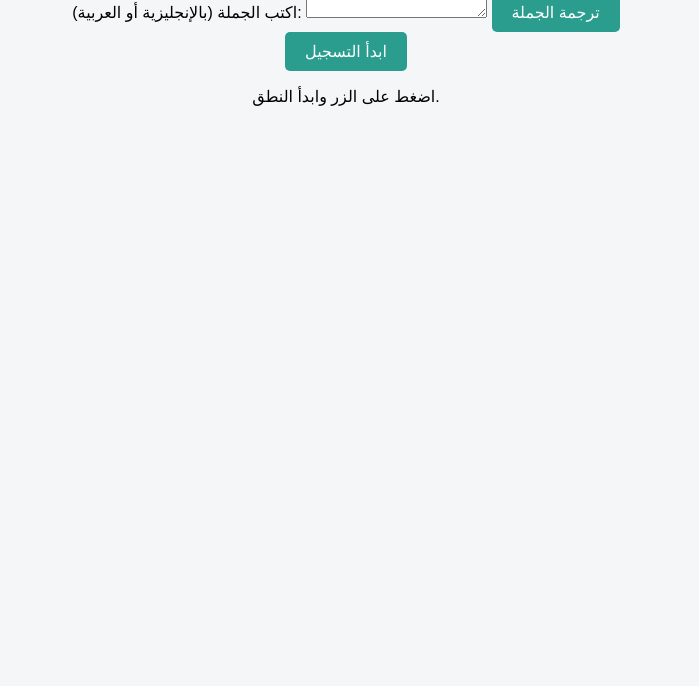
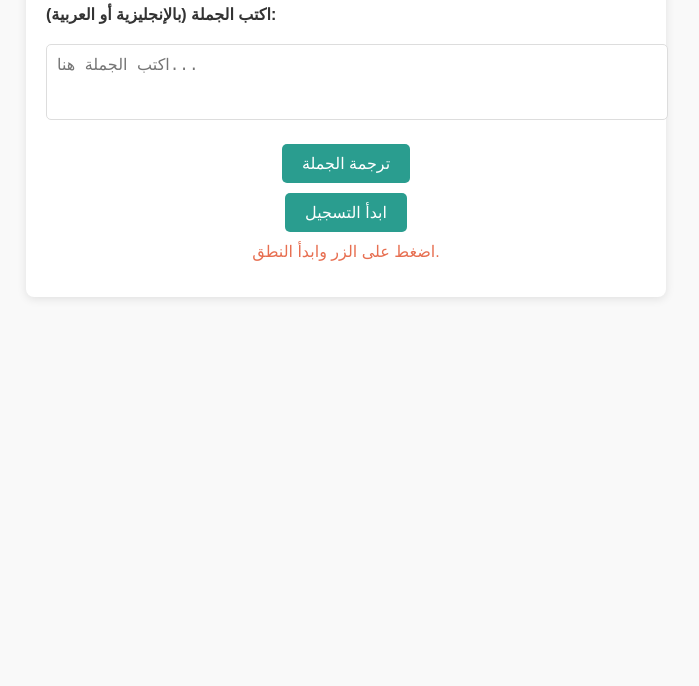
Before and after one commit to vbx123/to-talk, a plain HTML site: page index.html in a window 1280 px wide. Shown: the part 114-800 px from the top of the page, without its empty margins (294-993 px from the left). Drawn offline with Linux system fonts and the light colour scheme.

Commit message:
styles.css

```diff
--- a/styles.css
+++ b/styles.css
@@ -1,21 +1,41 @@
-
 body {
     font-family: 'Arial', sans-serif;
+    background-color: #f9f9f9;
     text-align: center;
     margin: 0;
-    padding: 0;
-    background: #f4f6f8;
+    padding: 20px;
+    color: #333;
+}
+
+.container {
+    max-width: 600px;
+    margin: auto;
+    padding: 20px;
+    background: #fff;
+    box-shadow: 0 2px 10px rgba(0, 0, 0, 0.1);
+    border-radius: 8px;
 }
 
 h1 {
     color: #2a9d8f;
+    margin-bottom: 20px;
 }
 
-#username {
+label {
+    font-weight: bold;
+    margin-bottom: 10px;
+    display: block;
+    text-align: left;
+}
+
+textarea {
+    width: 100%;
     padding: 10px;
-    font-size: 18px;
-    width: 250px;
-    margin-bottom: 20px;
+    margin: 10px 0;
+    font-size: 16px;
+    border: 1px solid #ddd;
+    border-radius: 5px;
+    resize: none;
 }
 
 button {
@@ -27,27 +47,24 @@ button {
     border: none;
     border-radius: 5px;
     transition: background-color 0.3s;
+    margin-top: 10px;
 }
 
 button:hover {
     background-color: #21867a;
 }
 
-#output {
+.result-box {
     margin-top: 20px;
-    font-size: 20px;
-    color: #333;
+    padding: 10px;
+    border: 1px solid #ddd;
+    border-radius: 5px;
+    background: #f4f6f8;
+    font-size: 16px;
+    display: none;
 }
 
-#instructions {
+#record-status {
+    color: #e76f51;
     margin-top: 10px;
-    color: #e76f51;
 }
-
-#main-screen {
-    padding: 20px;
-}
-
-#start-btn, #play-btn {
-    margin-top: 20px;
-}
```
